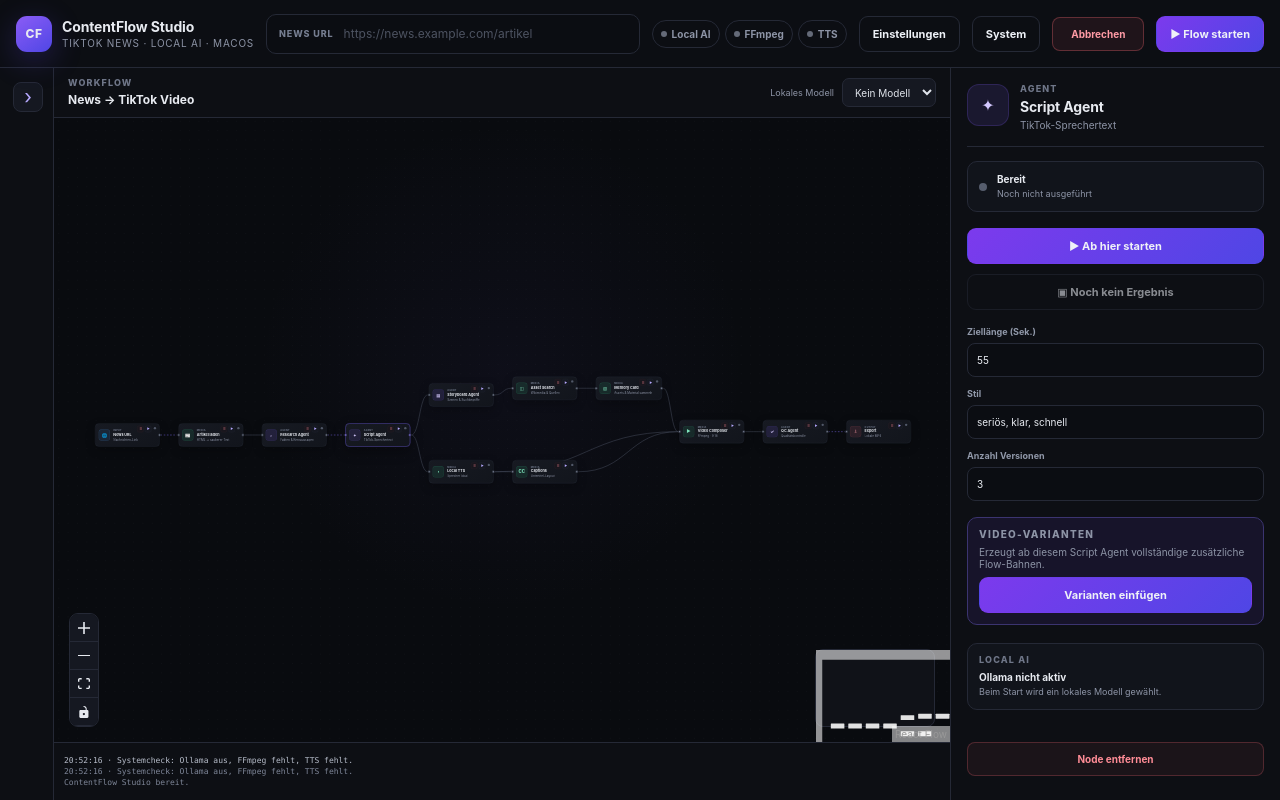
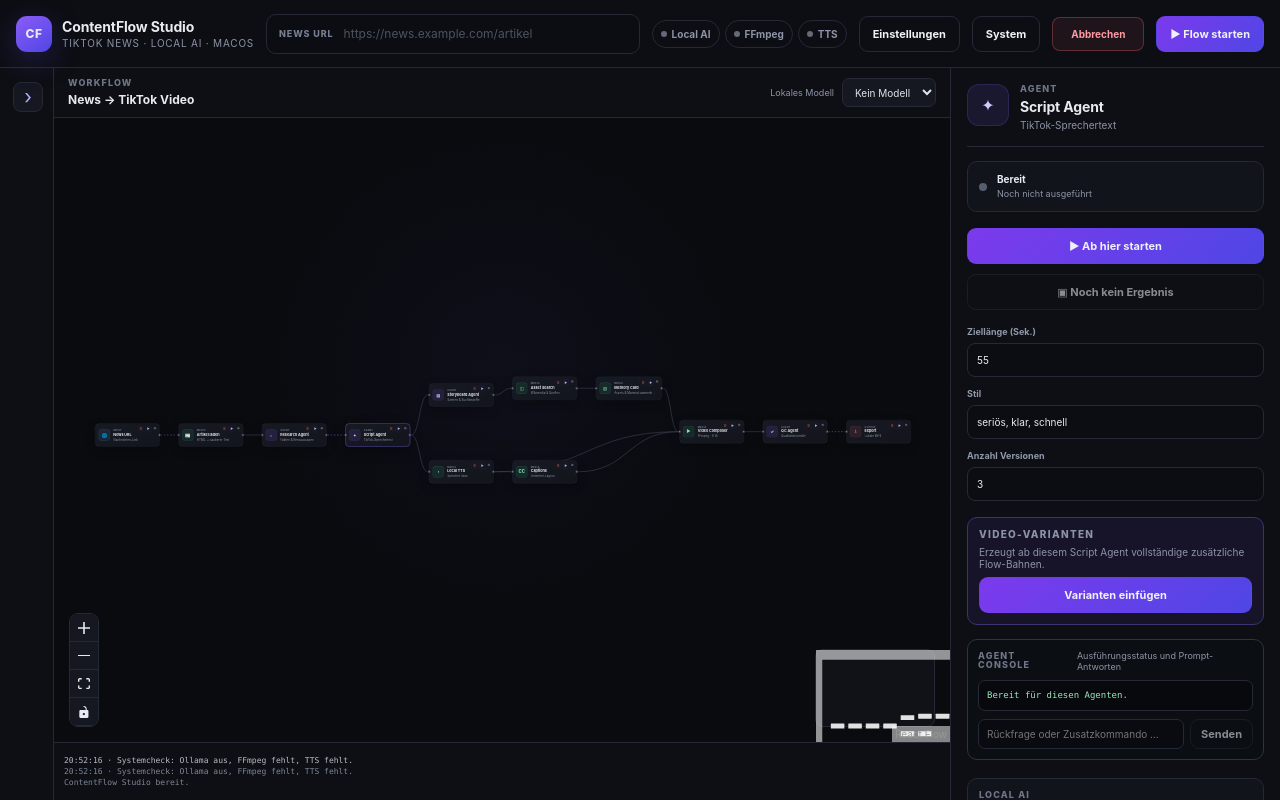
Before and after one commit to xturn2u/make_tt_news, a React (Vite) app: page / in a window 1280 px wide. Both pictures are taken after a click on the element 345 px from the left and 435 px from the top of the page. Built offline with nearby package versions, Linux system fonts and the light colour scheme.

Commit message:
fix: wire agent console inspector props

```diff
--- a/src/components/InspectorPanel.tsx
+++ b/src/components/InspectorPanel.tsx
@@ -1,3 +1,4 @@
+import { useState } from 'react';
 import type { Node } from '@xyflow/react';
 import { mediaFileUrl } from '../desktop';
 import type { MediaResult, NodeConfig, StudioNodeData, SystemStatus } from '../types';
@@ -12,9 +13,12 @@ type Props = {
   onOpenVideoEditor: (nodeId: string) => void;
   memoryItems: MediaResult[];
   onOpenResult: (nodeId: string) => void;
+  agentActivity: string[];
+  onAgentCommand: (nodeId: string, command: string) => void;
 };
 
-export default function InspectorPanel({ node, health, onChangeConfig, onDelete, onStartFrom, onGenerateVersions, onOpenVideoEditor, memoryItems, onOpenResult }: Props) {
+export default function InspectorPanel({ node, health, onChangeConfig, onDelete, onStartFrom, onGenerateVersions, onOpenVideoEditor, memoryItems, onOpenResult, agentActivity, onAgentCommand }: Props) {
+  const [command, setCommand] = useState('');
   if (!node) {
     return (
       <aside className="inspector">
@@ -80,6 +84,17 @@ export default function InspectorPanel({ node, health, onChangeConfig, onDelete,
       )}
 
       {node.data.moduleId === 'script-agent' && <div className="version-generator"><p className="eyebrow">VIDEO-VARIANTEN</p><p>Erzeugt ab diesem Script Agent vollständige zusätzliche Flow-Bahnen.</p><button className="button primary" onClick={() => onGenerateVersions(node.id, Number(config.versions ?? 3))}>Varianten einfügen</button></div>}
+
+      {node.data.moduleId.includes('agent') && (
+        <div className="agent-console">
+          <div className="agent-console-head"><p className="eyebrow">AGENT CONSOLE</p><span>Ausführungsstatus und Prompt-Antworten</span></div>
+          <pre className="agent-console-output">{(agentActivity.length ? agentActivity : ['Bereit für diesen Agenten.']).join('\\n')}</pre>
+          <form className="agent-console-form" onSubmit={(event) => { event.preventDefault(); const value = command.trim(); if (!value) return; onAgentCommand(node.id, value); setCommand(''); }}>
+            <input value={command} onChange={(event) => setCommand(event.target.value)} placeholder="Rückfrage oder Zusatzkommando …" aria-label="Agentenkommando" />
+            <button className="button ghost" type="submit" disabled={!command.trim()}>Senden</button>
+          </form>
+        </div>
+      )}
 
       {node.data.moduleId.includes('agent') && (
         <div className="runtime-card">
```
